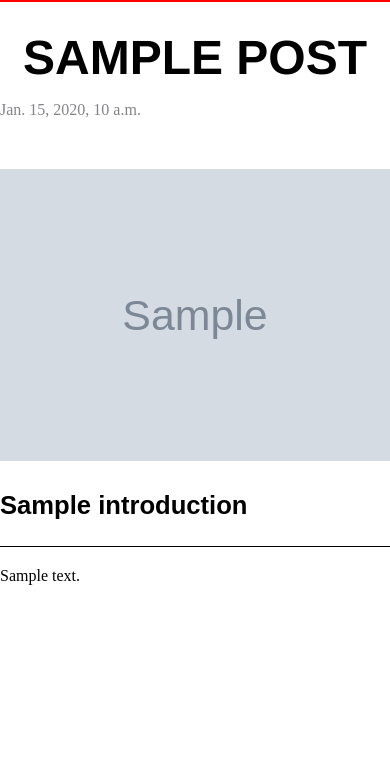
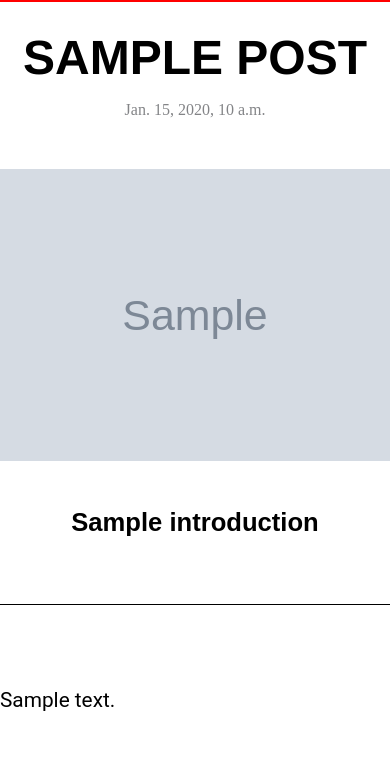
Before and after one commit to Mag1ck/NewsSite, a Django app: template main/templates/main/artykul.html in a window 390 px wide. Shown: the part 85-859 px from the top of the page. Before the commit the page ends 670 px from the top, so only its background shows below. Run offline with Django 4.2, Linux system fonts and the light colour scheme; the template is opened without the code that fills it: most values are stand-ins (such as "Sample title", 1, 10 or a date in 2020); grey boxes marked "Sample" are stand-in pictures.

Commit message:
<768px works

```diff
--- a/api/views.py
+++ b/api/views.py
@@ -180,7 +180,7 @@
 
 
 def Kontent(request, slug):
-    url = f'http://127.0.0.1:8003//api/{slug}'
+    url = f'http://127.0.0.1:8004/api/{slug}'
 
     # Send the request
     response = requests.get(url)
--- a/main/static/js/scrolling.js
+++ b/main/static/js/scrolling.js
@@ -12,7 +12,7 @@
 
       // Fetch more data from the API
       $.ajax({
-        url: "http://127.0.0.1:8003/api/",
+        url: "http://127.0.0.1:8004/api/",
         data: { 'page': page },
         success: function(response) {
           // Append new posts to the post list
--- a/main/static/styles.css
+++ b/main/static/styles.css
@@ -231,6 +231,11 @@
   color: rgb(131 132 135);
 }
 
+.aling-self-center{
+
+  align-self: center;
+}
+
 .image-style {
   height: 500px;
   align-self: center;
@@ -257,6 +262,10 @@
 align-self: center;
 }
 
+.list_style_type_none{
+  list-style-type: none;
+}
+
 .ArticleAStyle{
 display: inline-block;
 position: relative;
@@ -274,6 +283,10 @@
 
 @media only screen and (max-width: 768px) {
 
+.responsive_div{
+
+  width: 100%;
+}
 .ullist{
 margin-top: 15px;
 padding-left: 0px;
@@ -304,6 +317,11 @@
    width: 100%;
    gap: 0px;
    padding-left: 0px;
+   }
+
+   .gap_zero_display_contents{
+     gap: 0px;
+     display: contents;
    }
 
   .right{
@@ -339,4 +357,32 @@
     width: 100%;
 
 }
+
+.Article_div{
+  width: 100%;
+
 }
+
+
+}
+
+.Article_div{
+  width: 100%;
+
+}
+.Article_div_title{
+  display:flex;
+  flex-wrap: wrap;
+  place-content: center;
+}
+.Article_div_image{
+  display: flex;
+  width: 100%;
+}
+.Article_div_content{
+  place-content: center;
+  display: flex;
+  flex-flow: column;
+  font-family: Roboto,sans-serif;
+  font-size: 1.3rem;
+}
--- a/main/templates/main/base.html
+++ b/main/templates/main/base.html
@@ -152,7 +152,7 @@
 
 
 </header>
-<div>{% block rest %}
+<div class="responsive_div">{% block rest %}
 
     {% endblock %}
 </div>
--- a/public/static/js/scrolling.js
+++ b/public/static/js/scrolling.js
@@ -12,7 +12,7 @@
 
       // Fetch more data from the API
       $.ajax({
-        url: "http://127.0.0.1:8003/api/",
+        url: "http://127.0.0.1:8004/api/",
         data: { 'page': page },
         success: function(response) {
           // Append new posts to the post list
```
Also changed, not shown: db.sqlite3.
